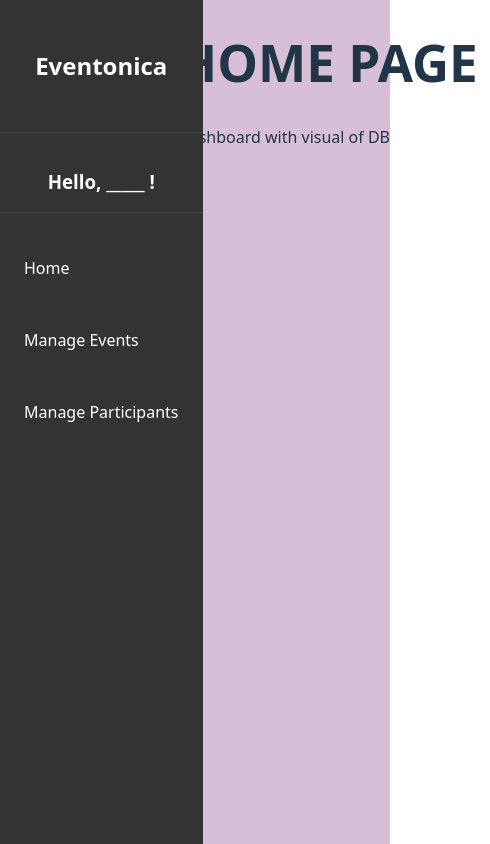
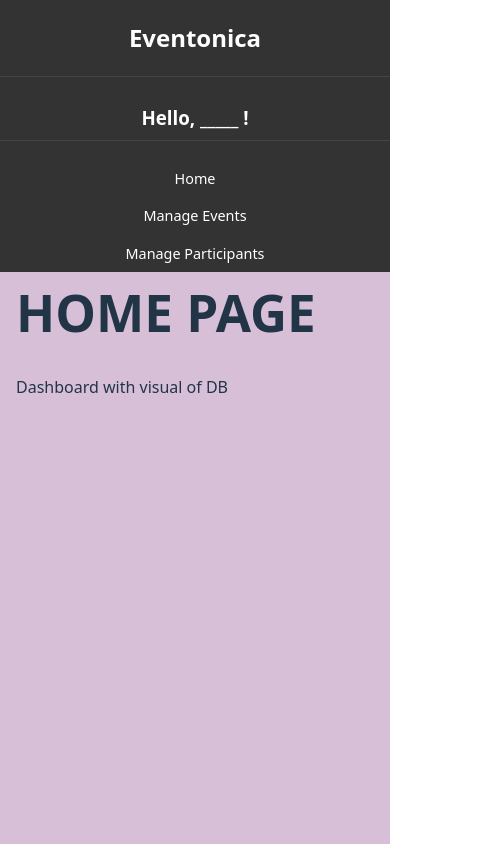
Before and after one commit to amilia-n/Techtonica-Weekly-Projects, a React (Vite) app in the folder Week 9 Eventonica/client/: page / in a window 390 px wide. Shown: the whole page, 490 px wide, since content can reach past the window. Built offline with nearby package versions, Linux system fonts and the light colour scheme.

Commit message:
Add media queries

```diff
--- a/Week 9 Eventonica/client/src/App.css
+++ b/Week 9 Eventonica/client/src/App.css
@@ -23,6 +23,7 @@ body {
   left: 0;
   top: 0;
   position: fixed;
+  z-index: 1000;
 }
 
 .header {
@@ -35,13 +36,12 @@ body {
   color: white;
   text-align: center;
   border-bottom: 1px solid #444;
-
 }
 
 .greeting {
   display: flex;
   justify-content: center;
-  align-items: left;
+  align-items: center;
   min-width: 20vw;
   padding: 1rem 0;
   text-align: center;
@@ -82,3 +82,83 @@ main {
   margin-left: 20vw;
   padding-left: 100px;
 }
+
+/* Media Query for Mobile Devices */
+@media screen and (max-width: 768px) {
+  .navbar {
+    width: 100vw;
+    height: auto;
+    min-height: fit-content;
+    position: fixed;
+    top: 0;
+  }
+
+  .header {
+    height: 60px;
+    padding: 0.5rem;
+  }
+
+  .greeting {
+    min-width: 100%;
+    padding: 0.5rem 0;
+  }
+
+  .navbar-list {
+    display: flex;
+    flex-direction: row;
+    justify-content: space-around;
+    padding: 0;
+    width: 100%;
+  }
+
+  .navbar-list li {
+    width: 33.33%;
+    text-align: center;
+  }
+
+  .navbar-list a {
+    padding: 0.75rem;
+    font-size: 0.9rem;
+    width: 100%;
+    text-align: center;
+  }
+
+  .navbar-list a:hover {
+    width: 100%;
+  }
+
+  /* Main content area for mobile */
+  main {
+    width: 100vw;
+    margin-left: 0;
+    padding-left: 1rem;
+    padding-right: 1rem;
+    margin-top: 180px;
+  }
+}
+
+/* Media Query for even smaler device */
+@media screen and (max-width: 480px) {
+  .navbar-list {
+    flex-direction: column;
+    width: 100%;
+  }
+
+  .navbar-list li {
+    width: 100%;
+  }
+
+  .navbar-list a {
+    padding: 0.5rem;
+    width: 100%;
+    text-align: center;
+  }
+
+  .navbar-list a:hover {
+    width: 100%;
+  }
+
+  main {
+    margin-top: 250px;
+  }
+}
```
